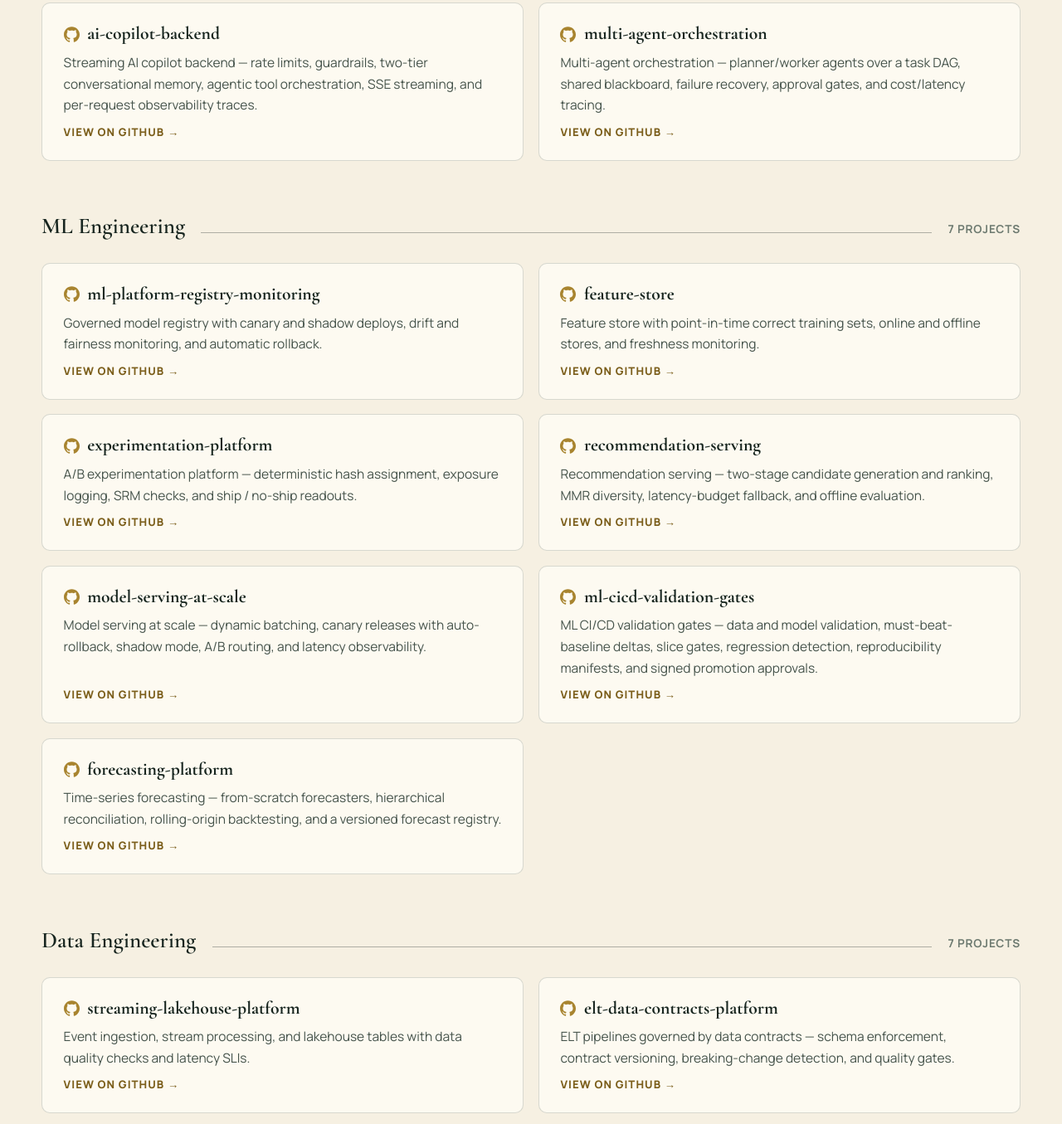
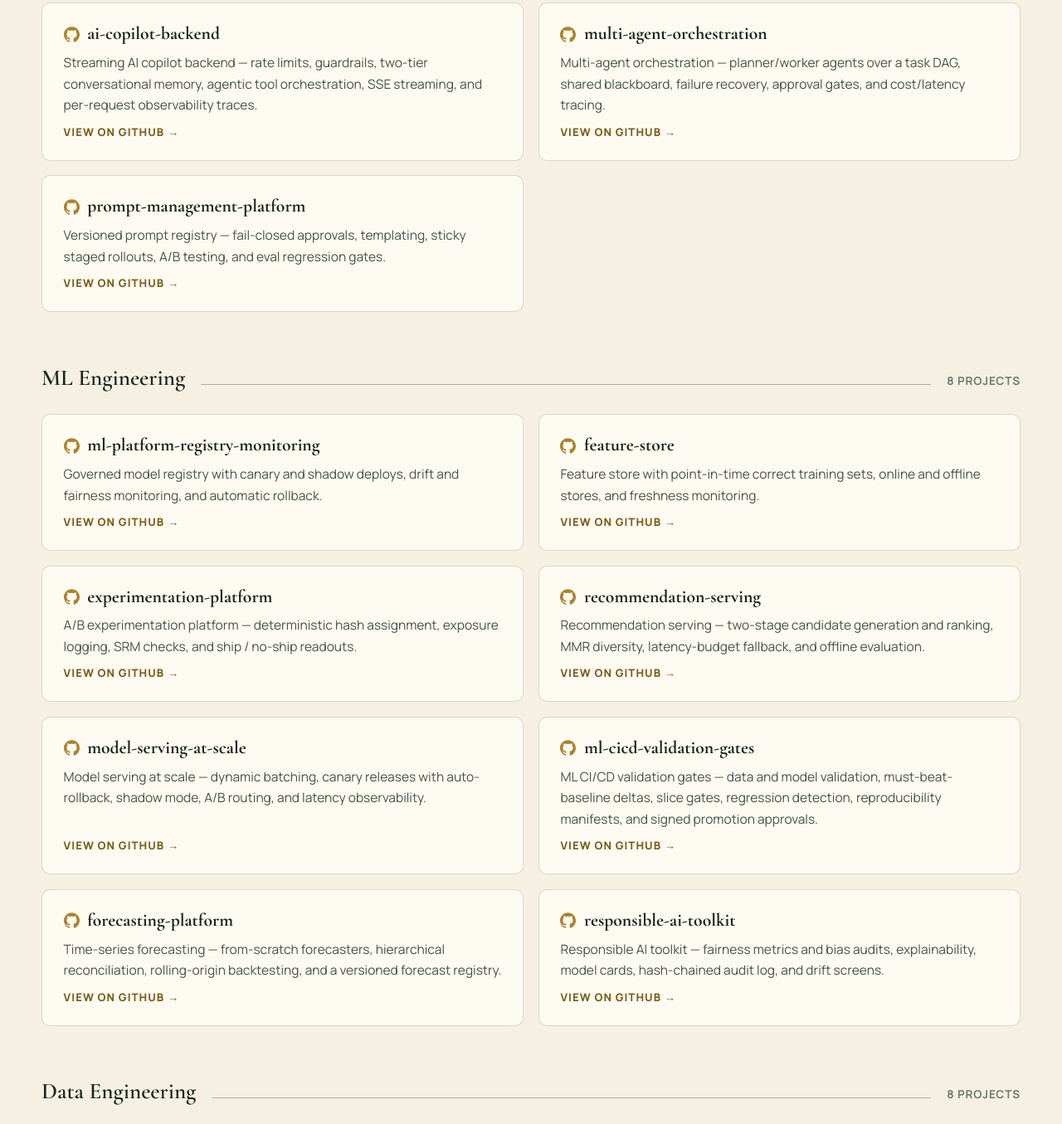
Before and after one commit to lookformaddy/lookformaddy.github.io, a plain HTML site: page index.html in a window 1280 px wide. Shown: the part 6748-8103 px from the top of the page at 83% size. Drawn offline with nearby package versions, Linux system fonts and the light colour scheme.

Commit message:
Portfolio: add Day 8 project cards (prompt-management-platform, supply-chain-data-platform, responsible-ai-toolkit)

```diff
--- a/index.html
+++ b/index.html
@@ -637,7 +637,7 @@
         </div>
 
         <div class="repo-group reveal">
-          <div class="repo-group-head"><h3>AI Engineering</h3><span class="rule"></span><span class="count">14 PROJECTS</span></div>
+          <div class="repo-group-head"><h3>AI Engineering</h3><span class="rule"></span><span class="count">15 PROJECTS</span></div>
           <div class="repo-grid">
             <a class="repo" href="https://github.com/lookformaddy/context-engineering-platform" target="_blank" rel="noopener">
               <span class="repo-name"><svg viewBox="0 0 24 24" fill="currentColor" aria-hidden="true"><path d="M12 .297c-6.63 0-12 5.373-12 12 0 5.303 3.438 9.8 8.205 11.385.6.113.82-.258.82-.577 0-.285-.01-1.04-.015-2.04-3.338.724-4.042-1.61-4.042-1.61C4.422 18.07 3.633 17.7 3.633 17.7c-1.087-.744.084-.729.084-.729 1.205.084 1.838 1.236 1.838 1.236 1.07 1.835 2.809 1.305 3.495.998.108-.776.417-1.305.76-1.605-2.665-.3-5.466-1.332-5.466-5.93 0-1.31.465-2.38 1.235-3.22-.135-.303-.54-1.523.105-3.176 0 0 1.005-.322 3.3 1.23.96-.267 1.98-.399 3-.405 1.02.006 2.04.138 3 .405 2.28-1.552 3.285-1.23 3.285-1.23.645 1.653.24 2.873.12 3.176.765.84 1.23 1.91 1.23 3.22 0 4.61-2.805 5.625-5.475 5.92.42.36.81 1.096.81 2.22 0 1.606-.015 2.896-.015 3.286 0 .315.21.69.825.57C20.565 22.092 24 17.592 24 12.297c0-6.627-5.373-12-12-12"/></svg>context-engineering-platform</span>
@@ -709,11 +709,16 @@
               <p>Multi-agent orchestration — planner/worker agents over a task DAG, shared blackboard, failure recovery, approval gates, and cost/latency tracing.</p>
               <span class="repo-link">View on GitHub →</span>
             </a>
+            <a class="repo" href="https://github.com/lookformaddy/prompt-management-platform" target="_blank" rel="noopener">
+              <span class="repo-name"><svg viewBox="0 0 24 24" fill="currentColor" aria-hidden="true"><path d="M12 .297c-6.63 0-12 5.373-12 12 0 5.303 3.438 9.8 8.205 11.385.6.113.82-.258.82-.577 0-.285-.01-1.04-.015-2.04-3.338.724-4.042-1.61-4.042-1.61C4.422 18.07 3.633 17.7 3.633 17.7c-1.087-.744.084-.729.084-.729 1.205.084 1.838 1.236 1.838 1.236 1.07 1.835 2.809 1.305 3.495.998.108-.776.417-1.305.76-1.605-2.665-.3-5.466-1.332-5.466-5.93 0-1.31.465-2.38 1.235-3.22-.135-.303-.54-1.523.105-3.176 0 0 1.005-.322 3.3 1.23.96-.267 1.98-.399 3-.405 1.02.006 2.04.138 3 .405 2.28-1.552 3.285-1.23 3.285-1.23.645 1.653.24 2.873.12 3.176.765.84 1.23 1.91 1.23 3.22 0 4.61-2.805 5.625-5.475 5.92.42.36.81 1.096.81 2.22 0 1.606-.015 2.896-.015 3.286 0 .315.21.69.825.57C20.565 22.092 24 17.592 24 12.297c0-6.627-5.373-12-12-12"/></svg>prompt-management-platform</span>
+              <p>Versioned prompt registry — fail-closed approvals, templating, sticky staged rollouts, A/B testing, and eval regression gates.</p>
+              <span class="repo-link">View on GitHub →</span>
+            </a>
           </div>
         </div>
 
         <div class="repo-group reveal">
-          <div class="repo-group-head"><h3>ML Engineering</h3><span class="rule"></span><span class="count">7 PROJECTS</span></div>
+          <div class="repo-group-head"><h3>ML Engineering</h3><span class="rule"></span><span class="count">8 PROJECTS</span></div>
           <div class="repo-grid">
             <a class="repo" href="https://github.com/lookformaddy/ml-platform-registry-monitoring" target="_blank" rel="noopener">
               <span class="repo-name"><svg viewBox="0 0 24 24" fill="currentColor" aria-hidden="true"><path d="M12 .297c-6.63 0-12 5.373-12 12 0 5.303 3.438 9.8 8.205 11.385.6.113.82-.258.82-.577 0-.285-.01-1.04-.015-2.04-3.338.724-4.042-1.61-4.042-1.61C4.422 18.07 3.633 17.7 3.633 17.7c-1.087-.744.084-.729.084-.729 1.205.084 1.838 1.236 1.838 1.236 1.07 1.835 2.809 1.305 3.495.998.108-.776.417-1.305.76-1.605-2.665-.3-5.466-1.332-5.466-5.93 0-1.31.465-2.38 1.235-3.22-.135-.303-.54-1.523.105-3.176 0 0 1.005-.322 3.3 1.23.96-.267 1.98-.399 3-.405 1.02.006 2.04.138 3 .405 2.28-1.552 3.285-1.23 3.285-1.23.645 1.653.24 2.873.12 3.176.765.84 1.23 1.91 1.23 3.22 0 4.61-2.805 5.625-5.475 5.92.42.36.81 1.096.81 2.22 0 1.606-.015 2.896-.015 3.286 0 .315.21.69.825.57C20.565 22.092 24 17.592 24 12.297c0-6.627-5.373-12-12-12"/></svg>ml-platform-registry-monitoring</span>
@@ -750,11 +755,16 @@
               <p>Time-series forecasting — from-scratch forecasters, hierarchical reconciliation, rolling-origin backtesting, and a versioned forecast registry.</p>
               <span class="repo-link">View on GitHub →</span>
             </a>
+            <a class="repo" href="https://github.com/lookformaddy/responsible-ai-toolkit" target="_blank" rel="noopener">
+              <span class="repo-name"><svg viewBox="0 0 24 24" fill="currentColor" aria-hidden="true"><path d="M12 .297c-6.63 0-12 5.373-12 12 0 5.303 3.438 9.8 8.205 11.385.6.113.82-.258.82-.577 0-.285-.01-1.04-.015-2.04-3.338.724-4.042-1.61-4.042-1.61C4.422 18.07 3.633 17.7 3.633 17.7c-1.087-.744.084-.729.084-.729 1.205.084 1.838 1.236 1.838 1.236 1.07 1.835 2.809 1.305 3.495.998.108-.776.417-1.305.76-1.605-2.665-.3-5.466-1.332-5.466-5.93 0-1.31.465-2.38 1.235-3.22-.135-.303-.54-1.523.105-3.176 0 0 1.005-.322 3.3 1.23.96-.267 1.98-.399 3-.405 1.02.006 2.04.138 3 .405 2.28-1.552 3.285-1.23 3.285-1.23.645 1.653.24 2.873.12 3.176.765.84 1.23 1.91 1.23 3.22 0 4.61-2.805 5.625-5.475 5.92.42.36.81 1.096.81 2.22 0 1.606-.015 2.896-.015 3.286 0 .315.21.69.825.57C20.565 22.092 24 17.592 24 12.297c0-6.627-5.373-12-12-12"/></svg>responsible-ai-toolkit</span>
+              <p>Responsible AI toolkit — fairness metrics and bias audits, explainability, model cards, hash-chained audit log, and drift screens.</p>
+              <span class="repo-link">View on GitHub →</span>
+            </a>
           </div>
         </div>
 
         <div class="repo-group reveal">
-          <div class="repo-group-head"><h3>Data Engineering</h3><span class="rule"></span><span class="count">7 PROJECTS</span></div>
+          <div class="repo-group-head"><h3>Data Engineering</h3><span class="rule"></span><span class="count">8 PROJECTS</span></div>
           <div class="repo-grid">
             <a class="repo" href="https://github.com/lookformaddy/streaming-lakehouse-platform" target="_blank" rel="noopener">
               <span class="repo-name"><svg viewBox="0 0 24 24" fill="currentColor" aria-hidden="true"><path d="M12 .297c-6.63 0-12 5.373-12 12 0 5.303 3.438 9.8 8.205 11.385.6.113.82-.258.82-.577 0-.285-.01-1.04-.015-2.04-3.338.724-4.042-1.61-4.042-1.61C4.422 18.07 3.633 17.7 3.633 17.7c-1.087-.744.084-.729.084-.729 1.205.084 1.838 1.236 1.838 1.236 1.07 1.835 2.809 1.305 3.495.998.108-.776.417-1.305.76-1.605-2.665-.3-5.466-1.332-5.466-5.93 0-1.31.465-2.38 1.235-3.22-.135-.303-.54-1.523.105-3.176 0 0 1.005-.322 3.3 1.23.96-.267 1.98-.399 3-.405 1.02.006 2.04.138 3 .405 2.28-1.552 3.285-1.23 3.285-1.23.645 1.653.24 2.873.12 3.176.765.84 1.23 1.91 1.23 3.22 0 4.61-2.805 5.625-5.475 5.92.42.36.81 1.096.81 2.22 0 1.606-.015 2.896-.015 3.286 0 .315.21.69.825.57C20.565 22.092 24 17.592 24 12.297c0-6.627-5.373-12-12-12"/></svg>streaming-lakehouse-platform</span>
@@ -789,6 +799,11 @@
             <a class="repo" href="https://github.com/lookformaddy/cdc-pipeline-platform" target="_blank" rel="noopener">
               <span class="repo-name"><svg viewBox="0 0 24 24" fill="currentColor" aria-hidden="true"><path d="M12 .297c-6.63 0-12 5.373-12 12 0 5.303 3.438 9.8 8.205 11.385.6.113.82-.258.82-.577 0-.285-.01-1.04-.015-2.04-3.338.724-4.042-1.61-4.042-1.61C4.422 18.07 3.633 17.7 3.633 17.7c-1.087-.744.084-.729.084-.729 1.205.084 1.838 1.236 1.838 1.236 1.07 1.835 2.809 1.305 3.495.998.108-.776.417-1.305.76-1.605-2.665-.3-5.466-1.332-5.466-5.93 0-1.31.465-2.38 1.235-3.22-.135-.303-.54-1.523.105-3.176 0 0 1.005-.322 3.3 1.23.96-.267 1.98-.399 3-.405 1.02.006 2.04.138 3 .405 2.28-1.552 3.285-1.23 3.285-1.23.645 1.653.24 2.873.12 3.176.765.84 1.23 1.91 1.23 3.22 0 4.61-2.805 5.625-5.475 5.92.42.36.81 1.096.81 2.22 0 1.606-.015 2.896-.015 3.286 0 .315.21.69.825.57C20.565 22.092 24 17.592 24 12.297c0-6.627-5.373-12-12-12"/></svg>cdc-pipeline-platform</span>
               <p>CDC pipeline platform — LSN-ordered change capture, schema evolution, idempotent sinks, checkpoint replay, and lag metrics.</p>
+              <span class="repo-link">View on GitHub →</span>
+            </a>
+            <a class="repo" href="https://github.com/lookformaddy/supply-chain-data-platform" target="_blank" rel="noopener">
+              <span class="repo-name"><svg viewBox="0 0 24 24" fill="currentColor" aria-hidden="true"><path d="M12 .297c-6.63 0-12 5.373-12 12 0 5.303 3.438 9.8 8.205 11.385.6.113.82-.258.82-.577 0-.285-.01-1.04-.015-2.04-3.338.724-4.042-1.61-4.042-1.61C4.422 18.07 3.633 17.7 3.633 17.7c-1.087-.744.084-.729.084-.729 1.205.084 1.838 1.236 1.838 1.236 1.07 1.835 2.809 1.305 3.495.998.108-.776.417-1.305.76-1.605-2.665-.3-5.466-1.332-5.466-5.93 0-1.31.465-2.38 1.235-3.22-.135-.303-.54-1.523.105-3.176 0 0 1.005-.322 3.3 1.23.96-.267 1.98-.399 3-.405 1.02.006 2.04.138 3 .405 2.28-1.552 3.285-1.23 3.285-1.23.645 1.653.24 2.873.12 3.176.765.84 1.23 1.91 1.23 3.22 0 4.61-2.805 5.625-5.475 5.92.42.36.81 1.096.81 2.22 0 1.606-.015 2.896-.015 3.286 0 .315.21.69.825.57C20.565 22.092 24 17.592 24 12.297c0-6.627-5.373-12-12-12"/></svg>supply-chain-data-platform</span>
+              <p>Supply-chain data platform — inventory graph routing, forecasting baselines, replenishment policy, anomaly alerts, and daily SLI rollups.</p>
               <span class="repo-link">View on GitHub →</span>
             </a>
           </div>
```
